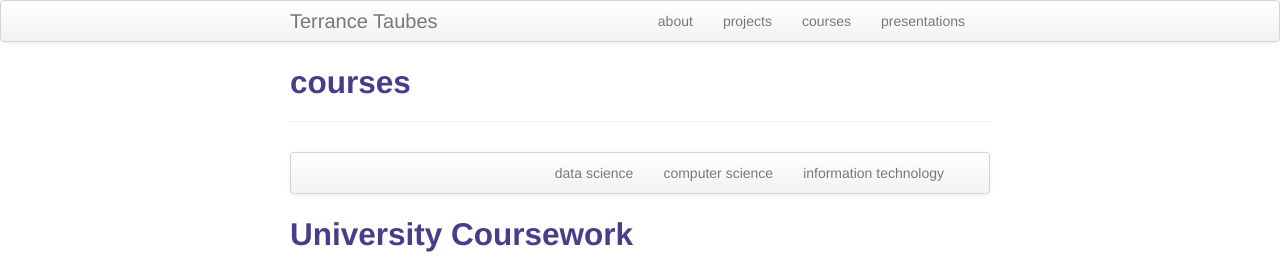
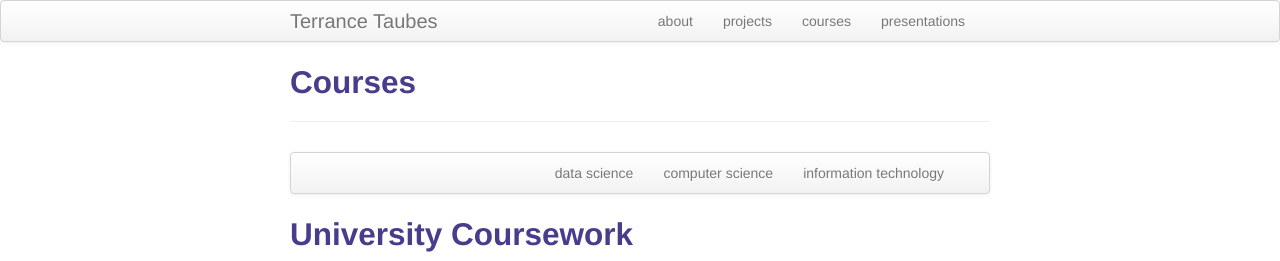
Before and after one commit to terrytaubes/terrytaubes.github.io, a Jekyll site: the page built from pages/courses.md, in a window 1280 px wide. Shown: the top 261 px of the page. Built offline with Jekyll 4.4.1, drawn with Linux system fonts in a browser that asks for light colours.

```diff
--- a/pages/courses.md
+++ b/pages/courses.md
@@ -1,6 +1,6 @@
 ---
 layout: page
-title: courses
+title: Courses
 description: Student's Courses
 ---
 
```
